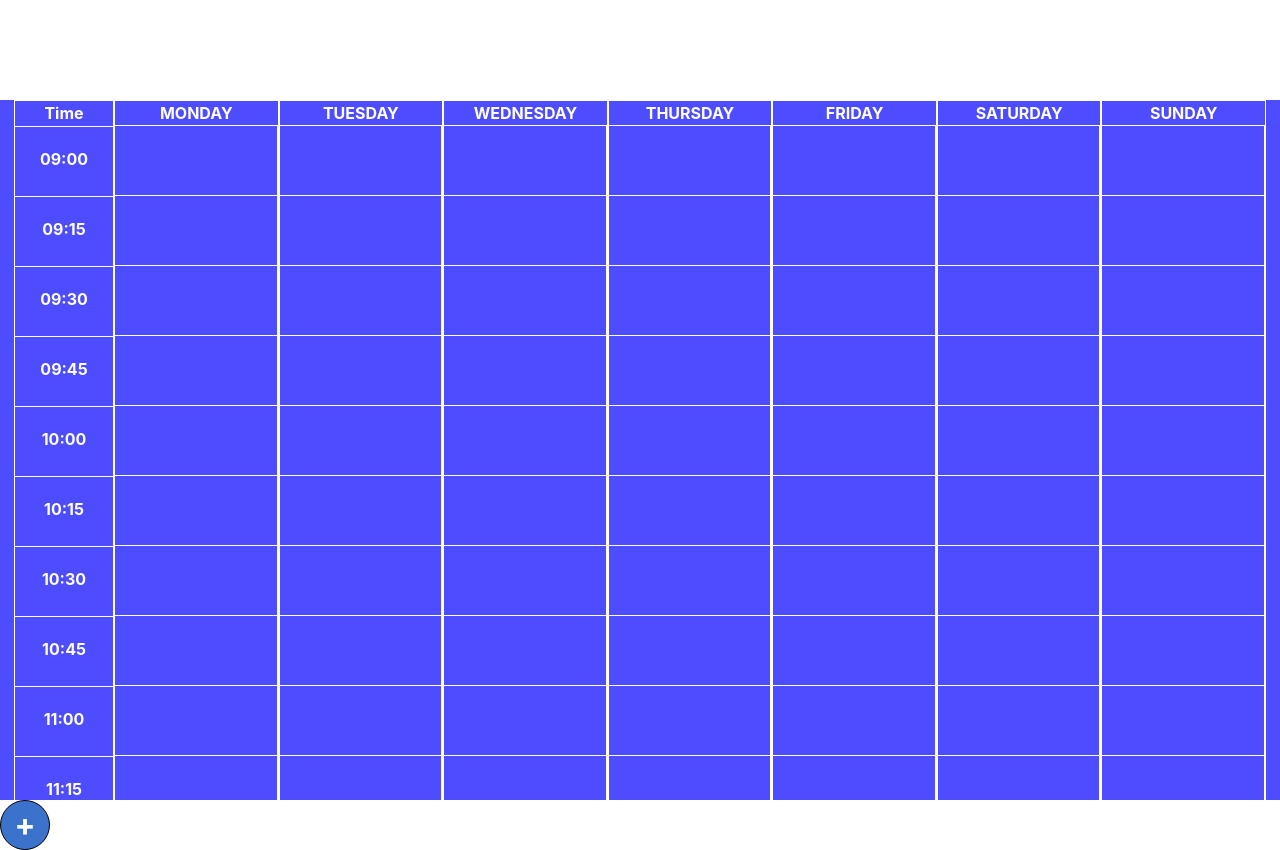
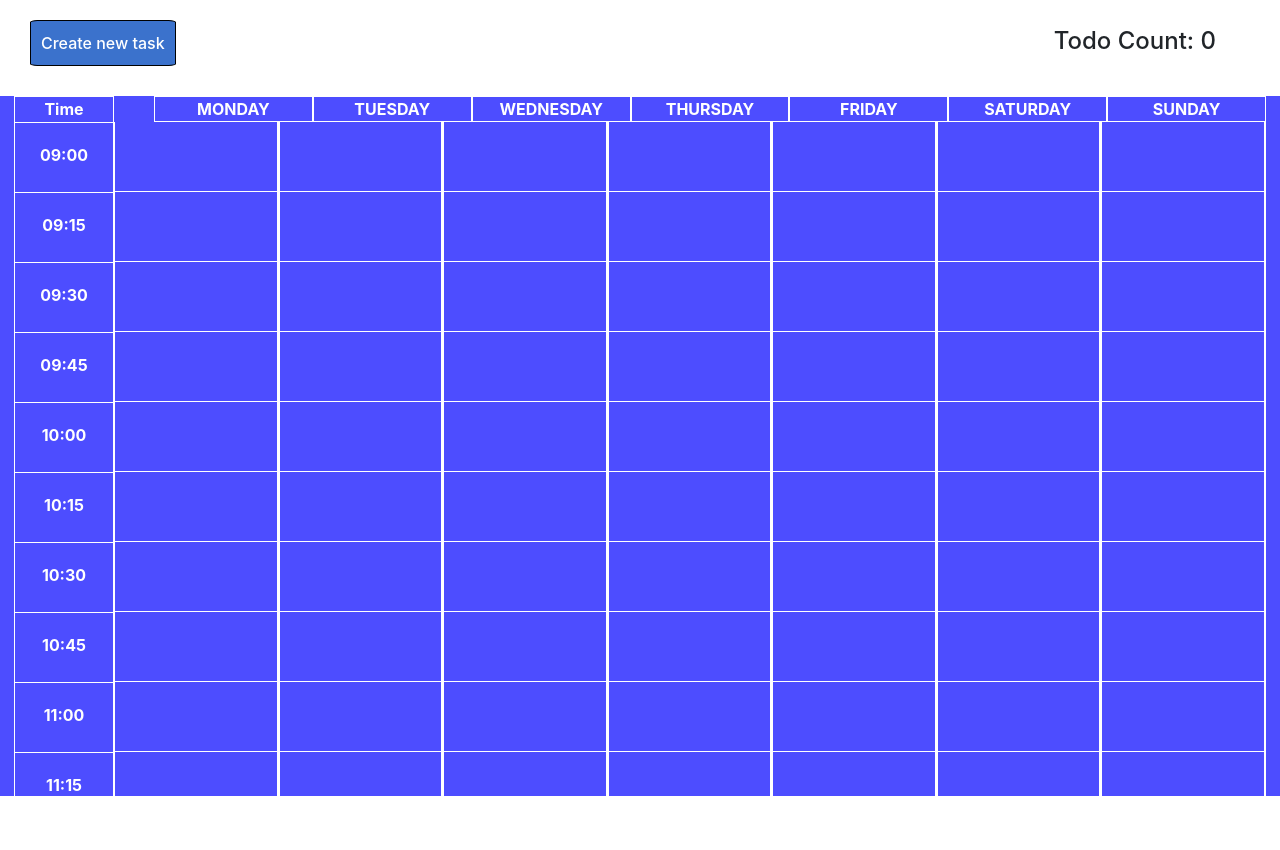
Before and after one commit to DHinchev/simple-todo-planner, a React (Create React App) app: page / in a window 1280 px wide. After the commit the page ends 800 px from the top, so only its background shows below. Built offline with nearby package versions, Linux system fonts and the light colour scheme.

Commit message:
renamed classess, set localStorage, deleted unused code fixed positioning

```diff
--- a/src/components/App.js
+++ b/src/components/App.js
@@ -22,24 +22,29 @@ class App extends Component {
   }
 
   openTodoContainer = () => {
-    const todoContainer = document.querySelector('.container');
+    const todoContainer = document.querySelector('.container-todo');
     todoContainer.classList.add('open');
 }
 
   render() {
     return (
       <div className="App">
-        <div className="gridTimes">
+        <div className="menu-organiser">
+          <button className="createTask" onClick={this.openTodoContainer}> Create new task</button>
+        </div>
+        <div className="todo-count-tasks">
+          <h4>
+            Todo Count: <span> {JSON.parse(localStorage.getItem('todosLength')) || 0} </span>
+          </h4>
+        </div>
+        <div className="grid-times">
           <TimeSlotGrid setParentState={this.setState.bind(this)} />
-          <div className="gridDays">
+          <div className="grid-days">
             <DayGrid setParentState={this.setState.bind(this)} />
             <GridPlanner horizontal={this.state.dayList} vertical={this.state.timesList} tasks={this.state.todos}/>
           </div>
         </div>
-        <div className="menuOrganiser">
-          <button className="createTask" onClick={this.openTodoContainer}>+</button>
-        </div>
-        <div className="menuPlanner">{this.state.todos.todoStartTime}
+        <div className="menu-planner">{this.state.todos.todoStartTime}
           <Planner horizontal={this.state.dayList} vertical={this.state.timesList} setParentState={this.handleTasks} />
         </div>
       </div>
--- a/src/components/dayGrid.js
+++ b/src/components/dayGrid.js
@@ -5,12 +5,11 @@ class DayGrid extends Component {
     super(props);
     this.state = {
       days: ['Monday', 'Tuesday', 'Wednesday', 'Thursday', 'Friday', 'Saturday', 'Sunday'],
-
     }
   }
 
   componentDidMount() {
-    document.getElementsByClassName('dayGrid')[0].click();
+    document.getElementsByClassName('day-grid')[0].click();
   }
 
   propagateToParent(e){
@@ -20,7 +19,7 @@ class DayGrid extends Component {
 
   render() {
     return (
-      <div className="dayGrid" onClick={this.propagateToParent.bind(this)}>
+      <div className="day-grid" onClick={this.propagateToParent.bind(this)}>
         <ul>
           {this.state.days.map(index => <Days key={index} weekDays={index} />)}
         </ul>
--- a/src/components/gridPlanner.js
+++ b/src/components/gridPlanner.js
@@ -6,99 +6,11 @@ class GridPlanner extends Component {
     this.state = {
       todos: []
     }
-    // this.getTasksValues = this.getTasksValues.bind(this);
   }
-
-  // componentDidUpdate(prevProps, prevState) {
-  //     this.getTasksValues();
-  //     console.log(this.getTasksValues());
-  //     this.updateStates();
-  // }
-
-  // getTasksValues() {
-  //   var temp = [];
-  //   // var taskTitle;
-  //   // var taskDescription;
-  //   // var startTime;
-  //   // var endTime;
-  //   // var taskResponsible;
-  //   // var taskPriority;
-  //   // var taskDays;
-  //   temp.push(...this.props.tasks,this.props.tasks);
-
-  //   if(temp.length) {
-  //     // Object.values(this.props.tasks).forEach(function(val,index) {
-  //     //   console.log(Object.values(val));
-  //     //   taskTitle =  Object.values(val).map(a => a.todoTitle);
-  //     //   taskDescription =  Object.values(val).map(a => a.todoDescription);
-  //     //   startTime =  Object.values(val).map(a => a.todoStartTime);
-  //     //   endTime =  Object.values(val).map(a => a.todosEndTime);
-  //     //   taskResponsible =  Object.values(val).map(a => a.todoResponsible);
-  //     //   taskPriority = Object.values(val).map(a => a.todoPriority);
-  //     //   taskDays = Object.values(val).map(a => a.todoDays);
-  //       // console.log(taskTitle);
-  //       // console.log(taskDescription);
-  //       // console.log(taskResponsible);
-  //       // console.log(taskPriority);
-  //       // console.log(taskDays);
-  //       // console.log(startTime);
-  //       // console.log(endTime);
-  //       // });
-
-  //   }
-  //   return temp;
-  // }
-
-  // updateStates() {
-  //   var taskTitle;
-  //   var taskDescription;
-  //   var startTime;
-  //   var endTime;
-  //   var taskResponsible;
-  //   var taskPriority;
-  //   var taskDays;
-  //   var array = [];
-  //   if(this.props.tasks !== nextProps.tasks) {
-  //     array.push(...this.props.tasks,this.props.tasks);
-  //   }
-
-  //   console.log(array);
-
-  //   if(array.length) {
-  //     Object.values(array).forEach(function(val,index) {
-  //       console.log(Object.values(val));
-  //       taskTitle =  Object.values(val).map(a => a.todoTitle);
-  //       taskDescription =  Object.values(val).map(a => a.todoDescription);
-  //       startTime =  Object.values(val).map(a => a.todoStartTime);
-  //       endTime =  Object.values(val).map(a => a.todosEndTime);
-  //       taskResponsible =  Object.values(val).map(a => a.todoResponsible);
-  //       taskPriority = Object.values(val).map(a => a.todoPriority);
-  //       taskDays = Object.values(val).map(a => a.todoDays);
-  //       console.log(taskTitle);
-  //       console.log(taskDescription);
-  //       console.log(taskResponsible);
-  //       console.log(taskPriority);
-  //       console.log(taskDays);
-  //       console.log(startTime);
-  //       console.log(endTime);
-  //       });
-
-  //       // this.setState(prevState => ({
-  //       //   todoTitle: taskTitle,
-  //       //   todoDescription: taskDescription,
-  //       //   startTime: startTime,
-  //       //   endTime: endTime,
-  //       //   todoResponsible: taskResponsible,
-  //       //   todoPriority: taskPriority,
-  //       //   todoDays: taskDays
-  //       // }));
-
-  //   }
-  // }
 
   render() {
     return (
-      <div className="gridPlanner">
+      <div className="grid-planner">
           {this.props.horizontal.map((val,indexColumn) =>
             <div className="columns" key={val} data-column-name={indexColumn}>
               {this.props.vertical.map(indexRow => <div className="rows" key={indexRow}></div>)}
--- a/src/components/timeSlotGrid.js
+++ b/src/components/timeSlotGrid.js
@@ -13,7 +13,7 @@ class TimeSlotGrid extends Component {
     time: intervals
   }));
 
-  document.getElementsByClassName('timeSlotGrid')[0].click();
+  document.getElementsByClassName('time-slot-grid')[0].click();
 }
 
   propagateToParent(e){
@@ -23,7 +23,7 @@ class TimeSlotGrid extends Component {
 
   render() {
     return (
-      <div className="timeSlotGrid" onClick={this.propagateToParent.bind(this)}>
+      <div className="time-slot-grid" onClick={this.propagateToParent.bind(this)}>
         <ul>
           <li className="time-unit">Time</li>
           {this.state.time.map((val, index) =>  <TimeSlots key={index} time={val} timeIndex={index}/>)}
--- a/src/styles/App.css
+++ b/src/styles/App.css
@@ -2,10 +2,11 @@ body {
   margin: 0;
   padding: 0;
   font-family: Verdana, Tahoma, sans-serif;
+  background-color: #cccfff;
 }
 
-.dayGrid ul,
-.gridPlanner {
+.day-grid ul,
+.grid-planner {
   display: flex;
   width: 100%;
   margin-bottom: 0;
@@ -34,13 +35,13 @@ body {
   width: 100%;
 }
 
-.timeSlotGrid,
-.gridDays {
+.time-slot-grid,
+.grid-days {
   background-color: #4d4dff;
 }
 
-.timeSlotGrid ul,
-.timeTableHead {
+.time-slot-grid ul,
+.time-table-head {
   width: 100px;
   margin-left: 0;
   margin-top: 0;
@@ -99,21 +100,21 @@ body {
   border-bottom-width: 1px;
 }
 
-.dayGrid {
+.day-grid {
   width:100%;
 }
 
-.gridTimes {
+.grid-times {
   display: -webkit-flex;
   display: flex;
   justify-content: center;
   height: 700px;
   overflow-y: auto;
-  margin-top: 100px;
+  margin-top: 30px;
   background-color: #4d4dff;
 }
 
-.gridDays {
+.grid-days {
   width: 90%;
   min-width: 1024px;
 }
@@ -127,7 +128,6 @@ body {
 }
 
 .clock-details {
-  display: -webkit-flex;
   display: flex;
   justify-content: space-evenly;
 }
@@ -146,19 +146,17 @@ body {
 }
 
 .createTask {
-  height: 50px;
-  width: 50px;
-  font-size: 31px;
-  font-weight: 700;
-  border-radius: 50%;
+  width: auto;
+  font-size: 16px;
+  font-weight: 500;
+  border-radius: 5%;
   padding: 10px;
+  margin-left: 30px;
+  margin-top: 20px;
   color: #ffffff;
   background-color: #3b72cc;
   border: 1px solid #000000;
-  display: flex;
-  flex-direction: column;
-  justify-content: center;
-  align-items: center;
+  display: block;
 }
 
 .createTask:hover {
@@ -169,9 +167,8 @@ body {
   outline: 0;
 }
 
-.container {
+.container-todo {
   width: 70%;
-  max-width: fit-content;
   position: fixed;
   top: 30px;
   left: 15%;
@@ -183,7 +180,24 @@ body {
   display: none;
 }
 
-.container.open {
+.new-todo-headline,
+.form-group {
+  margin-left: 25px;
+}
+
+.todo-count-tasks {
+  display: inline-block;
+  text-align: right;
+  width: 75%;
+  margin-right: 25px;
+}
+
+.menu-organiser {
+  width: 20%;
+  display: inline-block;
+}
+
+.container-todo.open {
   display: block;
 }
 
```
Also changed, not shown: src/components/planner.js (+27 -17 lines).
